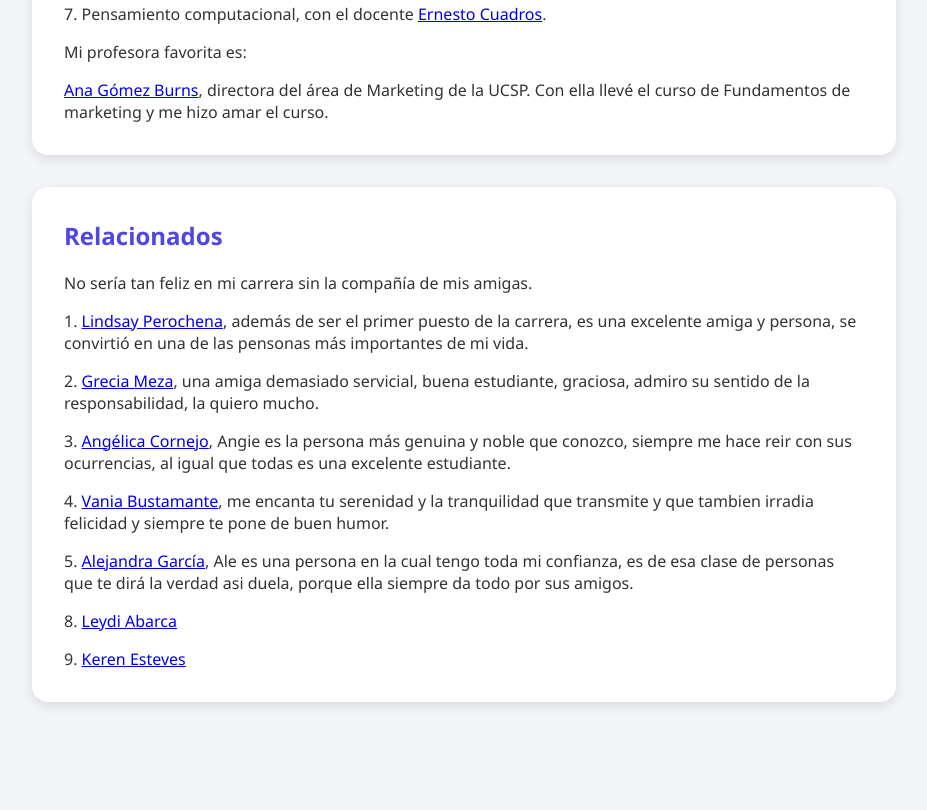
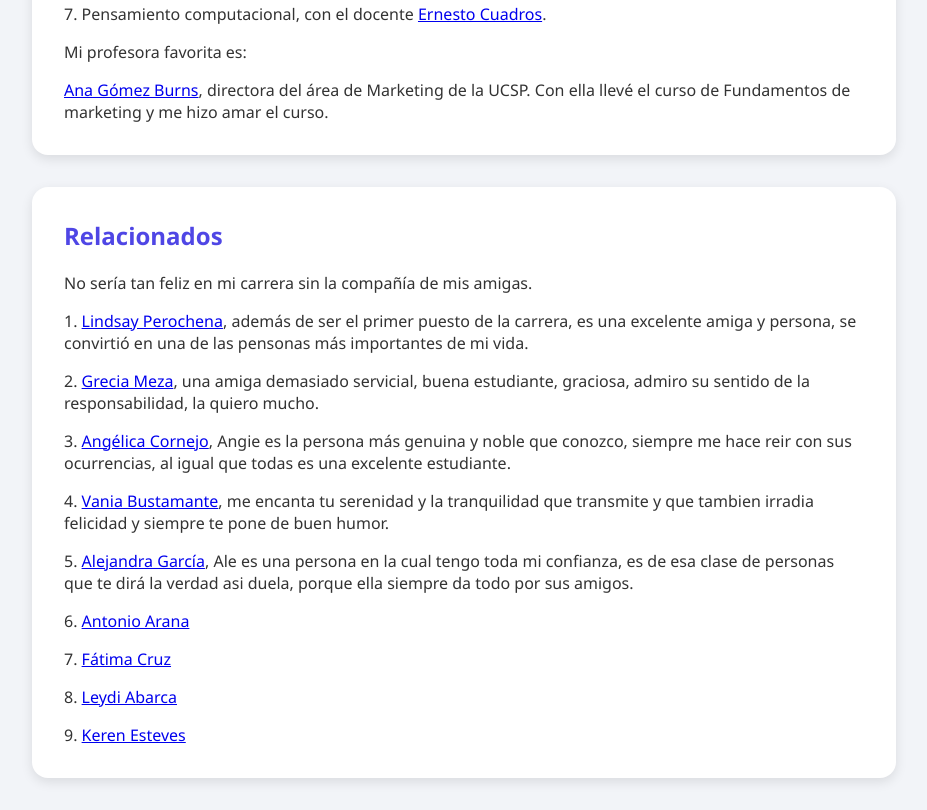
Before and after one commit to Sam061006/Samantha-M-a-Johnson-N-ez, a plain HTML site: page index.html in a window 1280 px wide. Shown: the part 810-1620 px from the top of the page, without its empty margins (176-1103 px from the left). Before the commit the page ends 1544 px from the top, so only its background shows below. Drawn offline with Linux system fonts and the light colour scheme.

Commit message:
index.html

```diff
--- a/index.html
+++ b/index.html
@@ -114,7 +114,10 @@ Mi profesora favorita es:
 4. <a href="https://vaniabusta10.github.io/">Vania Bustamante</a>, me encanta tu serenidad y la tranquilidad que transmite y que tambien irradia felicidad y siempre te pone de buen humor.
 </p>
 5. <a href="https://alejandragarcia10.github.io/Alejandra-Garc-a-Apaza/">Alejandra García</a>, Ale es una persona en la cual tengo toda mi confianza, es de esa clase de personas que te dirá la verdad asi duela, porque ella siempre da todo por sus amigos.
-
+</p>
+6. <a href="https://antonioisunemployed.github.io/Antonio-Arana/">Antonio Arana</a>
+</p>
+7. <a href="https://fatima2228.github.io/FatimaCruz/">Fátima Cruz</a>
      </p>
        8.  <a href="https://leydi-abarca-laura.github.io/pagina-web/">Leydi Abarca</a>
        </p>
```
